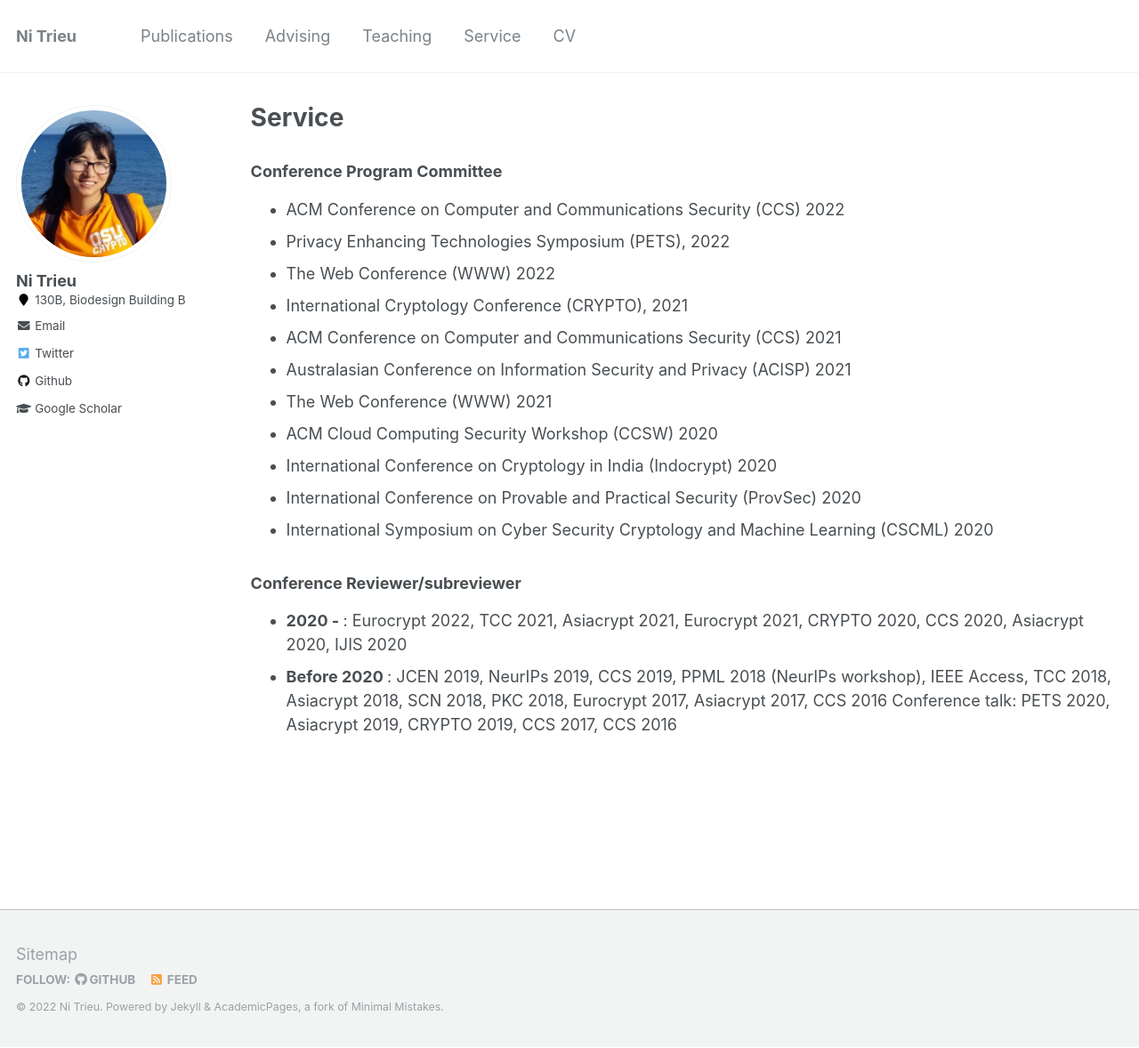
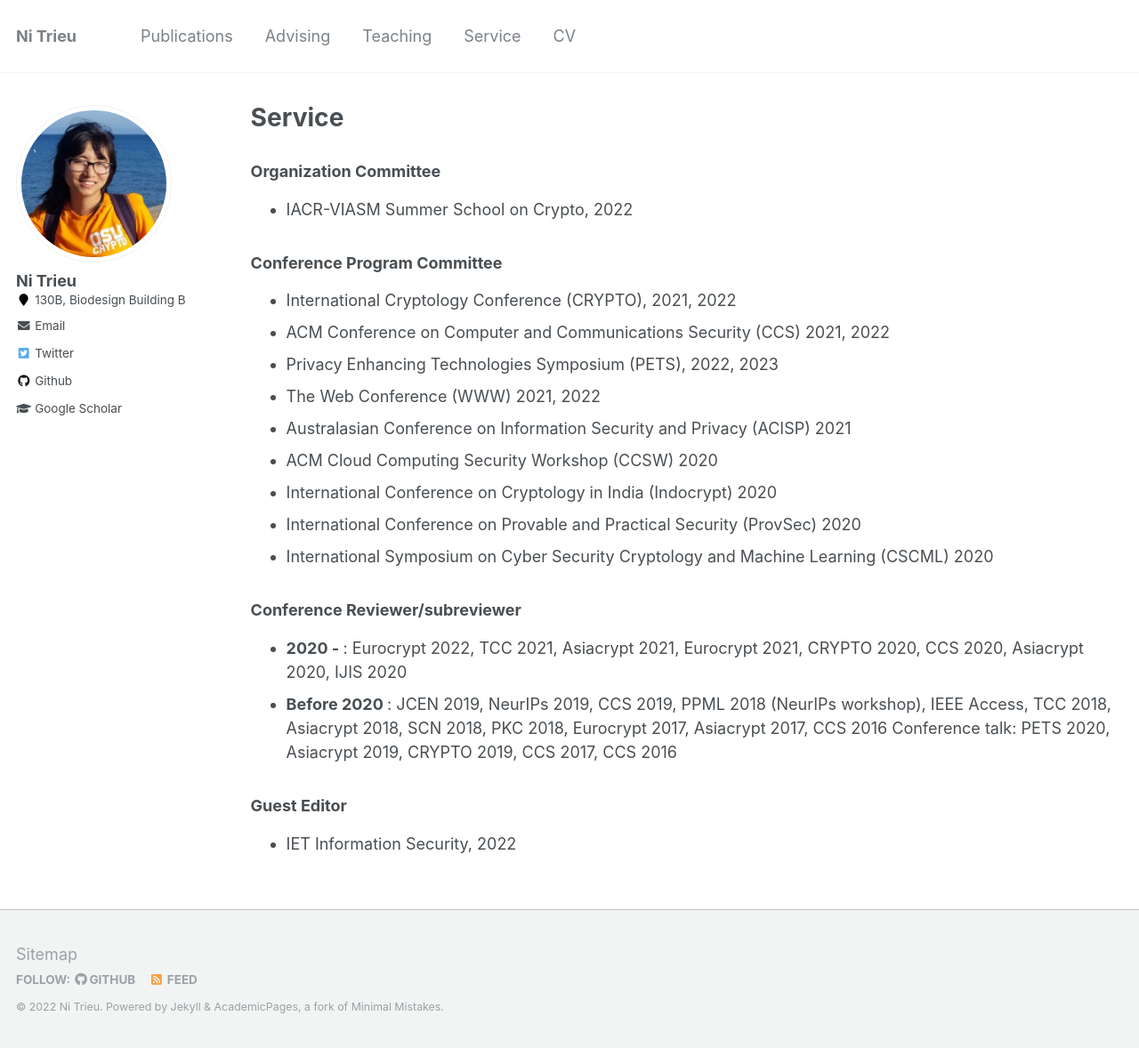
Before and after one commit to nitrieu/nitrieu.github.io, a Jekyll site: the page built from _pages/service.md, in a window 1280 px wide and 1178 px high. Shown: the whole window at 89% size. Built offline with Jekyll 4.4.1, drawn with Linux system fonts in a browser that asks for light colours.

Commit message:
Update service.md

```diff
--- a/_pages/service.md
+++ b/_pages/service.md
@@ -5,15 +5,17 @@ permalink: /service/
 author_profile: true
 ---
 
+<h3> Organization Committee </h3>
+  <ul>
+   <li>IACR-VIASM Summer School on Crypto, 2022</li>
+   </ul>
 <h3> Conference Program Committee </h3>
   <ul>
-   <li>ACM Conference on Computer and Communications Security (CCS) 2022</li>
-    <li> Privacy Enhancing Technologies Symposium (PETS), 2022 </li>
-   <li> The Web Conference (WWW) 2022</li>
-    <li> International Cryptology Conference (CRYPTO), 2021 </li>
-  <li>ACM Conference on Computer and Communications Security (CCS) 2021</li>
+   <li> International Cryptology Conference (CRYPTO), 2021, 2022 </li>
+  <li>ACM Conference on Computer and Communications Security (CCS) 2021, 2022</li>
+    <li> Privacy Enhancing Technologies Symposium (PETS), 2022, 2023 </li>
+   <li> The Web Conference (WWW) 2021, 2022</li>
   <li>Australasian Conference on Information Security and Privacy (ACISP) 2021</li>
-  <li> The Web Conference (WWW) 2021</li>
      <li>  ACM Cloud Computing Security Workshop (CCSW) 2020</li>
      <li> International Conference on Cryptology in India (Indocrypt) 2020</li>
      <li> International Conference on Provable and Practical Security (ProvSec) 2020</li>
@@ -26,3 +28,8 @@ author_profile: true
      <li> <b> Before 2020 </b>: JCEN 2019, NeurIPs 2019, CCS 2019, PPML 2018 (NeurIPs workshop), IEEE Access, TCC 2018, Asiacrypt 2018, SCN 2018, PKC 2018, Eurocrypt 2017, Asiacrypt 2017, CCS 2016
 Conference talk: PETS 2020, Asiacrypt 2019, CRYPTO 2019, CCS 2017, CCS 2016 </li>
   </ul>
+
+<h3> Guest Editor </h3>
+  <ul>
+   <li>IET Information Security, 2022</li>
+   </ul>
```
